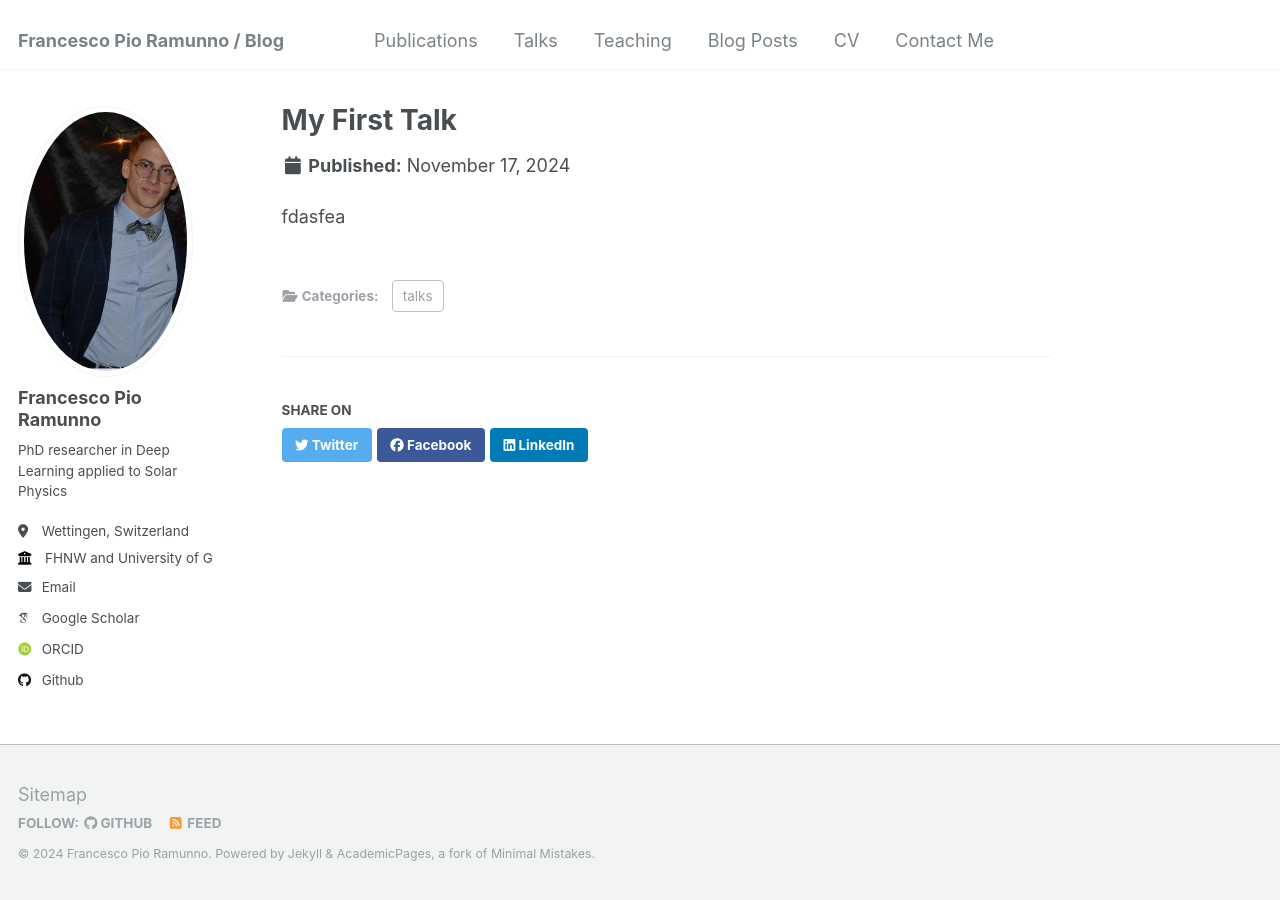
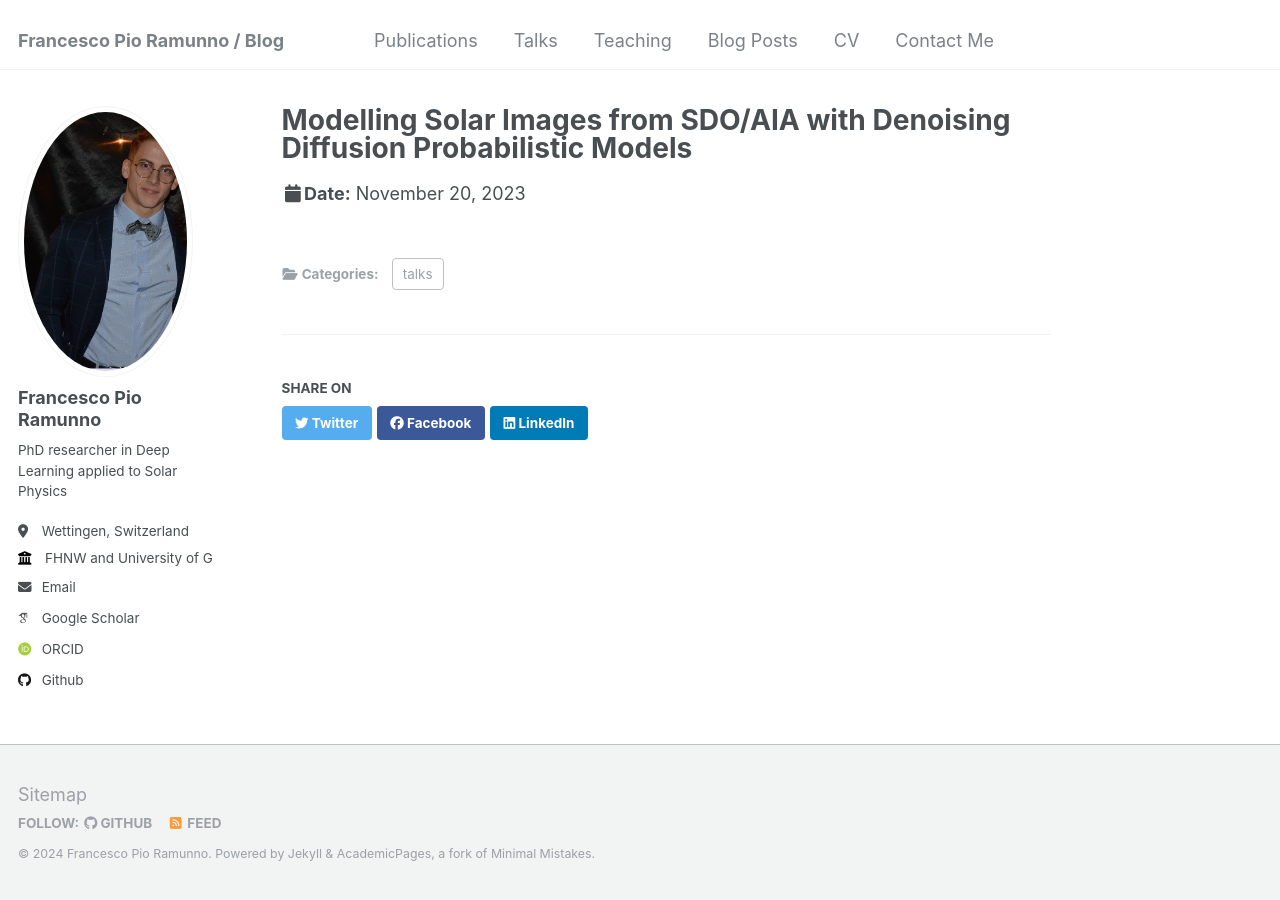
Before and after one commit to fpramunno/fpramunno.github.io, a Jekyll site: the page built from _talks/sofia_2023.md, in a window 1280 px wide. Built offline with Jekyll 4.4.1, drawn with Linux system fonts in a browser that asks for light colours; some web fonts are replaced.

Commit message:
Update sofia_2023.md

```diff
--- a/_talks/sofia_2023.md
+++ b/_talks/sofia_2023.md
@@ -1,10 +1,11 @@
 ---
-title: "My First Talk"
-date: 2024-11-17
-location: "Rome, Italy"
-event: "PyData Rome"
-description: "A talk on super-resolution techniques for solar imaging."
-layout: single
-categories: talks
+title: "Modelling Solar Images from SDO/AIA with Denoising Diffusion Probabilistic Models"
+collection: publications
+category: talks
+permalink:
+date: 2023/11/20
+excerpt: ''
+venue: 'European Space Weather Week, 2023'
+slidesurl: 'http://fpramunno.github.io/files/ESWW_conference_presentation.pdf'
+citation: 'Francesco Pio Ramunno, Andre Csillaghy.'
 ---
-fdasfea
```
